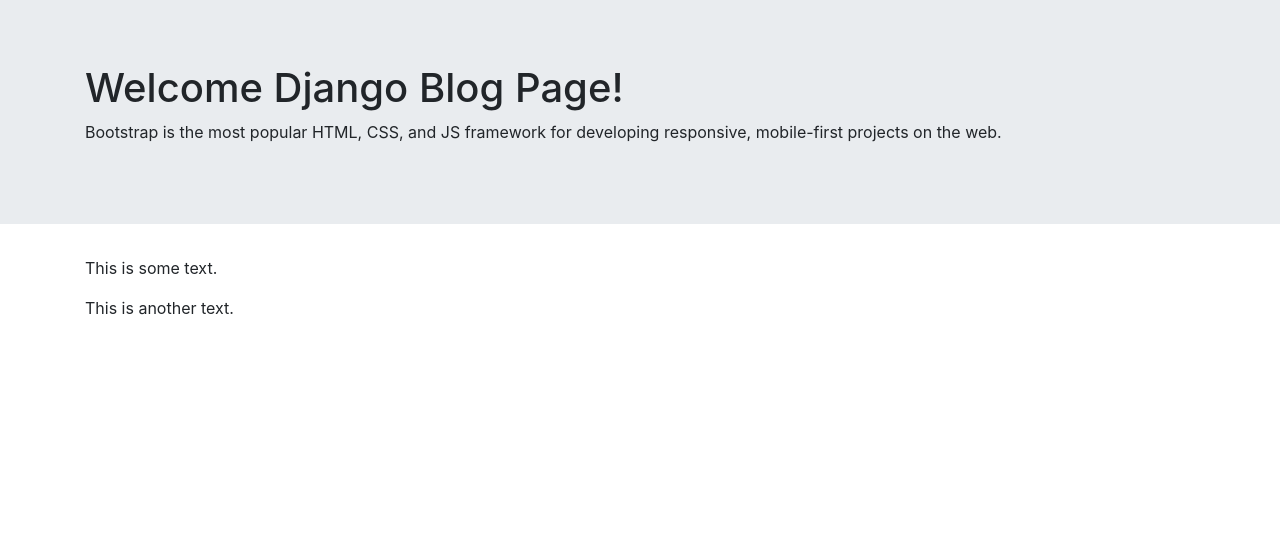
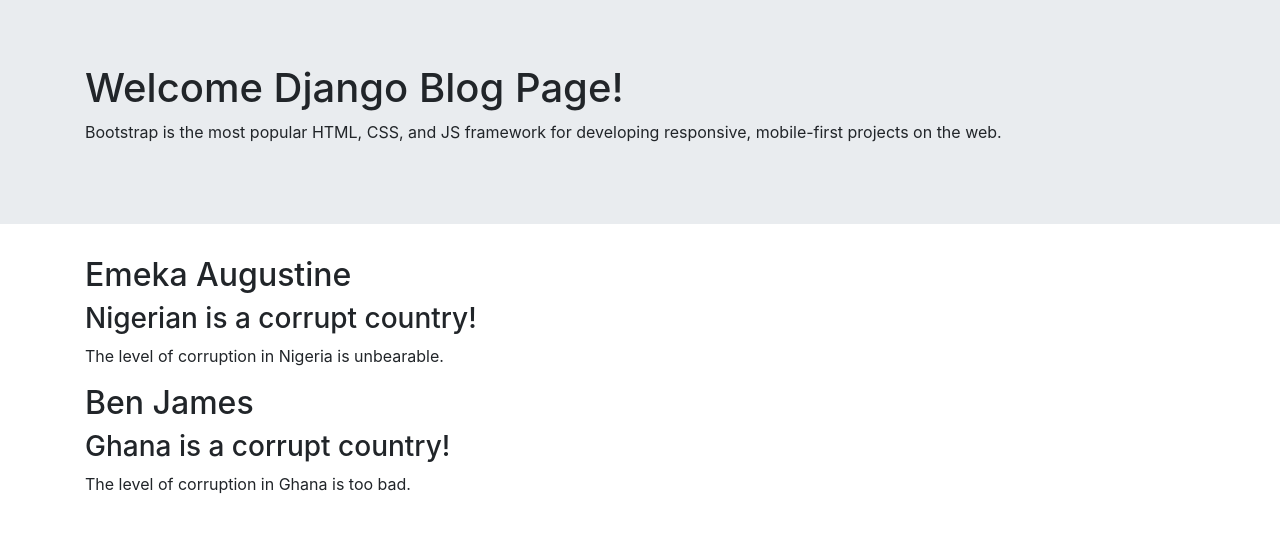
Before and after one commit to ElectronicMoney/DjangoBlogSystem, a Django app: page /blog/ in a window 1280 px wide. Shown: the top 533 px of the page. Run offline with Django 3.2, Linux system fonts and the light colour scheme; some libraries are stand-ins or nearby versions.

Commit message:
Add dynamic content in template

```diff
--- a/BlogService/Blog/views.py
+++ b/BlogService/Blog/views.py
@@ -3,7 +3,23 @@ from django.http import HttpResponse
 
 # Create your views here.
 def index(request):
-    return render(request, 'home.html')
+    posts = {
+       'posts': [
+               {
+                'id': 1,
+                'author': 'Emeka Augustine',
+                'title': 'Nigerian is a corrupt country!',
+                'body': 'The level of corruption in Nigeria is unbearable.'
+            },
+            {
+                'id': 2,
+                'author': 'Ben James',
+                'title': 'Ghana is a corrupt country!',
+                'body': 'The level of corruption in Ghana is too bad.'
+            }
+       ]
+    }
+    return render(request, 'home.html', posts)
 
 def about(request):
     return HttpResponse('<h1>Welcome To About Page!</h1>')
--- a/BlogService/templates/home.html
+++ b/BlogService/templates/home.html
@@ -19,8 +19,11 @@
 </div>
 
 <div class="container">
-  <p>This is some text.</p>
-  <p>This is another text.</p>
+  {% for post in posts %}
+        <h2> {{post.author}} </h2>
+        <h3> {{post.title}} </h3>
+        <p> {{post.body}} </p>
+  {% endfor %}
 </div>
 
 </body>
```
